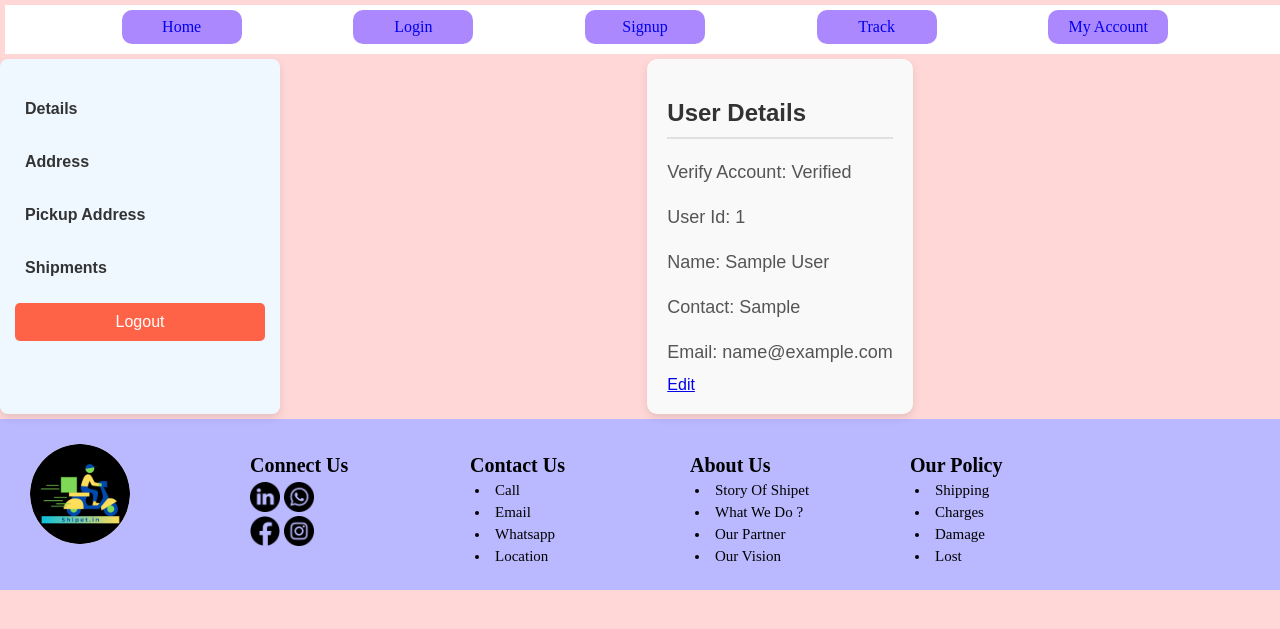
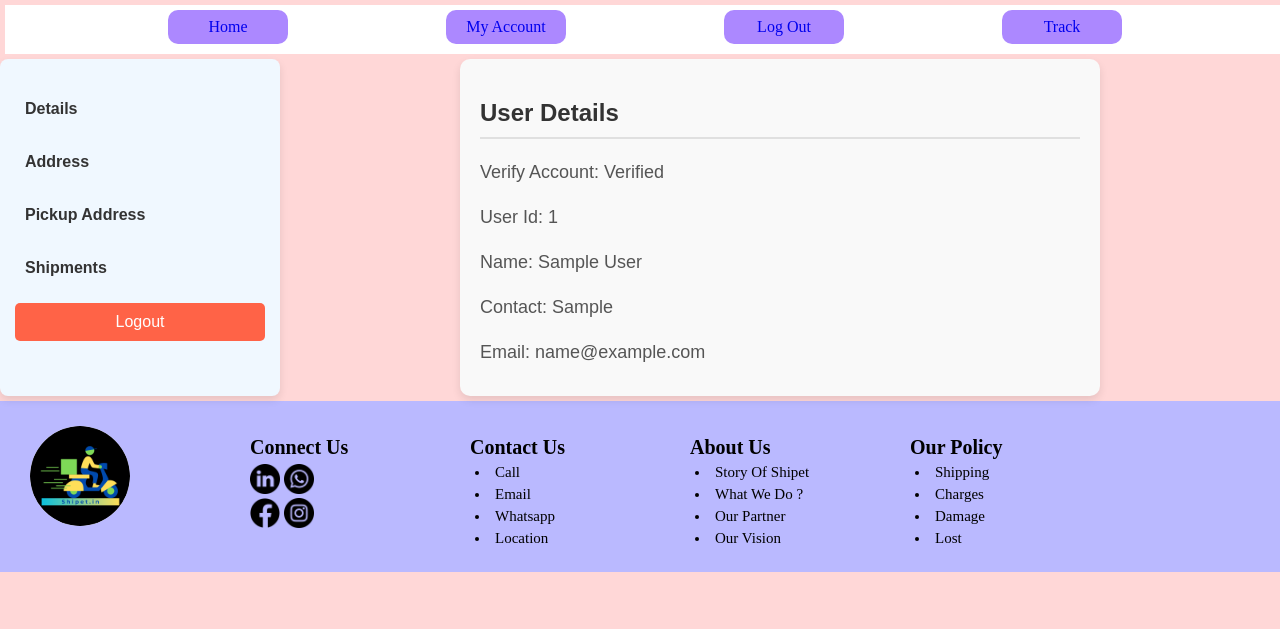
Before and after one commit to prajapatineeraj135/petnology, a PHP site: page /petnology/pages/my_account.php in a window 1280 px wide. Shown: the top 629 px of the page. Run offline with PHP 8.4, Linux system fonts and the light colour scheme; the visitor is signed in with stand-in values (Sample User, id 1); tables that the repository leaves empty or names only in its code hold one stand-in row (values such as "Sample post").

Commit message:
MAke Perfact Signup Code And Update NAV BAR
Signed-off-by: Neeraj Prajapati <prajapatineeraj135@gmail.com>

```diff
--- a/auth/forget_password_code.php
+++ b/auth/forget_password_code.php
@@ -34,7 +34,7 @@ if ($_SERVER['REQUEST_METHOD'] == 'POST') {
 
         if (smtp_mailer($email, $subject, $message)) {
 
-            header("Location: http://localhost:3000/petnology/pages/login.php?message=mail");
+            header("Location: ../pages/login.php?message=mail");
             // echo "Reset link sent to your email.";
         } else {
             echo "Failed to send reset link.";
--- a/auth/logout_code.php
+++ b/auth/logout_code.php
@@ -1,6 +1,6 @@
 <?php
 session_start(); // Start the session
 session_destroy(); // Destroy the session
-header("Location: ../pages/login.php"); // Redirect to login page
+header("Location: ../"); // Redirect to login page
 exit;
 ?>
--- a/auth/reset_password_code.php
+++ b/auth/reset_password_code.php
@@ -35,7 +35,7 @@ if ($_SERVER['REQUEST_METHOD'] == 'POST') {
         $stmt = $conn->prepare("DELETE FROM password_resets WHERE user_id = ?");
         $stmt->bind_param("i", $user_id);
         $stmt->execute();
-        header("Location: http://localhost:3000/petnology/pages/login.php?message=reset");
+        header("Location: ../pages/login.php?message=reset");
 
     } else {
         echo "Failed to reset password.";
--- a/auth/signup_code.php
+++ b/auth/signup_code.php
@@ -17,7 +17,7 @@ if ($_SERVER['REQUEST_METHOD'] == 'POST') {
     $email_check->store_result();
 
     if ($email_check->num_rows > 0) {
-        echo "Email already registered. Please login.";
+        header("Location: ../pages/login.php?message=registered");
         $email_check->close();
         exit();
     }
@@ -28,7 +28,7 @@ if ($_SERVER['REQUEST_METHOD'] == 'POST') {
 
     if ($stmt->execute()) {
         // Send verification email
-        $verification_link = "http://localhost:3000/petnology/auth/verify.php?code=$verification_code";
+        $verification_link = "verify.php?code=$verification_code";
         $subject = "Email Verification";
         $message = "Click the link below to verify your email:\n\n$verification_link";
 
--- a/auth/verify.php
+++ b/auth/verify.php
@@ -15,7 +15,7 @@ if (isset($_GET['code'])) {
 
         if ($update_stmt->execute()) {
             // Redirect to the login page with a success message
-            header("Location: http://localhost:3000/petnology/pages/login.php?message=verified");
+            header("Location: ../pages/login.php?message=verified");
             exit();
         } else {
             echo "Verification failed. Please try again.";
--- a/bar/navbar.html
+++ /dev/null
@@ -1,41 +0,0 @@
-<!DOCTYPE html>
-<html lang="en">
-<head>
-    <meta charset="UTF-8">
-<meta name="viewport" content="width=device-width, initial-scale=1.0">
-    <link rel="stylesheet" href="../css/style.css">
-    <title>Footer</title>
-
-</head>
-<body>
-
-
-    <nav id="navbar">
-
-
-        <!-- <img src="../media/images/logo1.png" width="100px" alt="logo" id="logo">    -->
-
-        <div class="colum" >
-        <a href="http://localhost:3000/petnology">Home</a>
-        </div>
-
-        <div class="colum" >
-        <a href="http://localhost:3000/petnology/pages/login.php">Login</a>
-        </div>
-
-        <div class="colum" >
-        <a href="http://localhost:3000/petnology/pages/signup.php">Signup</a>
-        </div>
-
-        <div class="colum" >
-        <a href="http://localhost:3000/petnology/pages/tracking.php">Track</a>
-        </div>
-
-        <div class="colum" >
-        <a href="http://localhost:3000/petnology/pages/my_account.php">My Account</a>
-        </div>
-
-    </nav>
-
-</body>
-</html>
--- /dev/null
+++ b/bar/navbar.php
@@ -0,0 +1,44 @@
+<?php
+session_start();
+?>
+
+<!DOCTYPE html>
+<html lang="en">
+<head>
+    <meta charset="UTF-8">
+    <meta name="viewport" content="width=device-width, initial-scale=1.0">
+    <link rel="stylesheet" href="../css/style.css">
+    <title>Footer</title>
+</head>
+<body>
+    <nav id="navbar">
+        <!-- Home Link -->
+        <div class="colum">
+            <a href="http://localhost:3000/petnology">Home</a>
+        </div>
+
+        <?php if (isset($_SESSION['user_id'])): ?>
+            <!-- User is logged in, show My Account and Log Out -->
+            <div class="colum">
+                <a href="http://localhost:3000/petnology/pages/my_account.php">My Account</a>
+            </div>
+            <div class="colum">
+                <a href="http://localhost:3000/petnology/auth/logout_code.php">Log Out</a>
+            </div>
+        <?php else: ?>
+            <!-- User is not logged in, show Login and Signup -->
+            <div class="colum">
+                <a href="http://localhost:3000/petnology/pages/login.php">Login</a>
+            </div>
+            <div class="colum">
+                <a href="http://localhost:3000/petnology/pages/signup.php">Signup</a>
+            </div>
+        <?php endif; ?>
+
+        <!-- Tracking Link (always visible) -->
+        <div class="colum">
+            <a href="http://localhost:3000/petnology/pages/tracking.php">Track</a>
+        </div>
+    </nav>
+</body>
+</html>
--- a/css/style.css
+++ b/css/style.css
@@ -207,7 +207,7 @@ font-size: 15px;
     padding: 20px;
     border-radius: 10px;
     box-shadow: 0 4px 8px rgba(0, 0, 0, 0.1);
-    max-width: 800px;
+    width: 600px;
     margin: 0 auto;
     font-family: 'Arial', sans-serif;
 }
--- a/index.html
+++ b/index.html
@@ -66,7 +66,7 @@
 
     // import footer file script
 
-    fetch("bar/navbar.html")
+    fetch("bar/navbar.php")
     .then(response => response.text())
     .then(data => {
         document.getElementById("navbar").innerHTML = data;
--- a/pages/my_account.php
+++ b/pages/my_account.php
@@ -83,38 +83,58 @@ $shipment_result = mysqli_query($conn, $shipment_query);
             echo "<p>Name: " . $user['name'] . "</p>";
             echo "<p>Contact: " . $user['contact'] . "</p>";
             echo "<p>Email: " . $user['email'] . "</p>";
-            echo "<a href='edit.php?section=details'>Edit</a>";
+            // echo "<a href='edit.php?section=details'>Edit</a>";
+
+
 
             // User address section
+
             } elseif ($section == 'address') {
             echo "<h2>Your Address</h2>";
-            echo "<p>Stree1: " . $address['street1'] . "</p>";
-            echo "<p>Street2: " . $address['street2'] . "</p>";
+
+            // Check if the address query returned any result
+            if ($address)
+            {
+            echo "<p>Street 1: " . $address['street1'] . "</p>";
+            echo "<p>Street 2: " . $address['street2'] . "</p>";
             echo "<p>Landmark: " . $address['locality'] . "</p>";
             echo "<p>Pincode: " . $address['pincode'] . "</p>";
             echo "<p>City: " . $address['city'] . "</p>";
+            }
+            else {
+            echo "<p>No address available. Please add your address details.</p>";
+            }
             echo "<a href='edit.php?section=address'>Edit</a>";
+
+
 
 
             // Pickup or warehouse address section
             } elseif ($section == 'pickup_address') {
             echo "<h2>Your Pickup Address</h2>";
+            // Check if there are any warehouse addresses
             if (mysqli_num_rows($warehouse_result) > 0) {
-                // Display each shipment's details
+            // Display each warehouse's details
             while ($warehouse = mysqli_fetch_assoc($warehouse_result)) {
-            echo "<p>Pickup Id: " . $warehouse['warehouse_id']  . "</p>";
-            echo "<p>Nickname: " . $warehouse['nickname']  . "</p>";
-            echo "<p>Contact Person: " . $warehouse['name']  . "</p>";
-            echo "<p>Contact: " . $warehouse['phone']  . "</p>";
-            echo "<p>Alt Contact: " . $warehouse['alt_phone']  . "</p>";
-            echo "<p>Street 1: " . $warehouse['street1']  . "</p>";
-            echo "<p>Street 2: " . $warehouse['street2']  . "</p>";
-            echo "<p>Landmark: " . $warehouse['locality']  . "</p>";
-            echo "<p>Pincode: " . $warehouse['pincode']  . "</p>";
-            echo "<p>City: " . $warehouse['city']  . "</p><hr>";
+            echo "<p>Pickup Id: " . $warehouse['warehouse_id'] . "</p>";
+            echo "<p>Nickname: " . $warehouse['nickname'] . "</p>";
+            echo "<p>Contact Person: " . $warehouse['name'] . "</p>";
+            echo "<p>Contact: " . $warehouse['phone'] . "</p>";
+            echo "<p>Alt Contact: " . $warehouse['alt_phone'] . "</p>";
+            echo "<p>Street 1: " . $warehouse['street1'] . "</p>";
+            echo "<p>Street 2: " . $warehouse['street2'] . "</p>";
+            echo "<p>Landmark: " . $warehouse['locality'] . "</p>";
+            echo "<p>Pincode: " . $warehouse['pincode'] . "</p>";
+            echo "<p>City: " . $warehouse['city'] . "</p><hr>";
             }
+            } else {
+            // If no warehouse address is found
+            echo "<p>No pickup address available. Please add your address details.</p>";
             }
+
+            // Provide the edit link regardless of whether an address exists
             echo "<a href='edit.php?section=pickup_address'>Edit</a>";
+
 
 
 
@@ -152,7 +172,7 @@ mysqli_close($conn);
         });
 
     // Fetch the navbar content and insert it into the navbar div
-    fetch("../bar/navbar.html")
+    fetch("../bar/navbar.php")
     .then(response => response.text())
     .then(data => {
         document.getElementById("navbar").innerHTML = data;
--- a/pages/reset_password.php
+++ b/pages/reset_password.php
@@ -41,7 +41,7 @@
             document.getElementById("footer").innerHTML = data;
         });
 
-    fetch("../bar/navbar.html")
+    fetch("../bar/navbar.php")
     .then(response => response.text())
     .then(data => {
         document.getElementById("navbar").innerHTML = data;
```
Also changed, not shown: pages/forget_password.php (+1 -6 lines), pages/login.php (+6 -1 lines), pages/signup.php (+3 -5 lines), pages/tracking.php (+1 -8 lines). Lines whose indentation alone changed are shown as unchanged.
